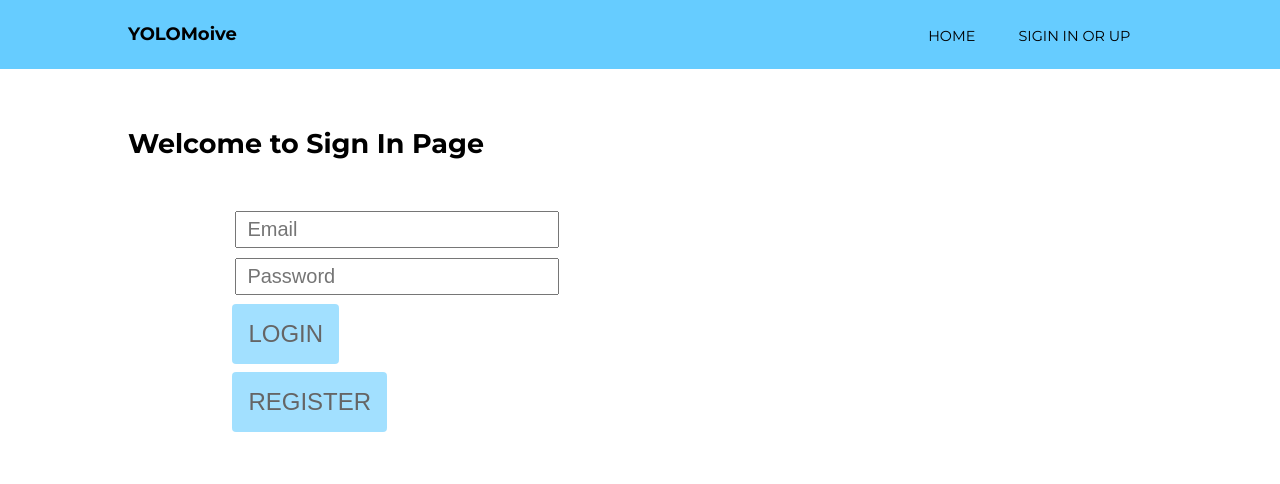
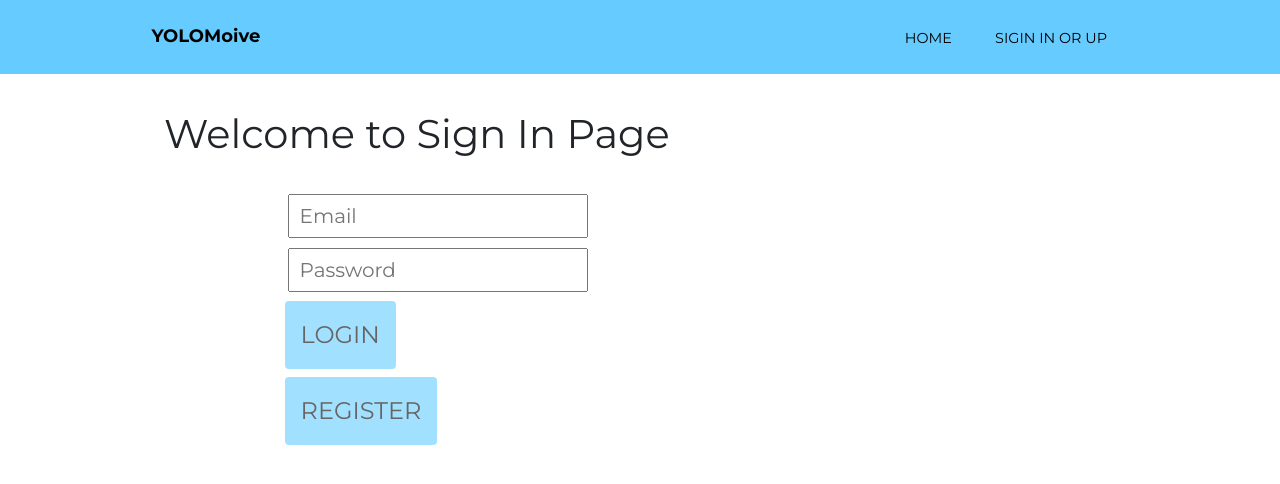
Before and after one commit to harrychor/304CEM_Client, an Angular app in the folder ng7-pre/: page /login in a window 1280 px wide. Shown: the top 484 px of the page. Built offline with nearby package versions, Linux system fonts and the light colour scheme; what angular-confirmation-popover would draw is missing.

Commit message:
fav delete update

```diff
--- a/ng7-pre/package.json
+++ b/ng7-pre/package.json
@@ -20,6 +20,7 @@
     "@angular/platform-browser-dynamic": "~9.1.6",
     "@angular/router": "~9.1.6",
     "angular-confirmation-popover": "^5.0.0",
+    "bootstrap": "^4.5.0",
     "rxjs": "~6.5.4",
     "tslib": "^1.10.0",
     "zone.js": "~0.10.2"
--- a/ng7-pre/src/app/contact/contact.component.html
+++ b/ng7-pre/src/app/contact/contact.component.html
@@ -4,7 +4,32 @@
  <h3>{{ moive.Title }}</h3>
  <h3>Year: {{ moive.Year }}</h3>
  <p><img src="{{ moive.Poster }}"></p>
- <button class="button" (click)="delFav(i)" confirm="Are you sure"
+ <button type="button" class="btn btn-primary"  (click)="open(i)" data-toggle="modal" data-target="#myModal">
+    Delete Favourites
+</button>
 
- >Delete Favourites</button>
- </li>
+ <div class="modal" id="myModal" [style.display]="showModal ? 'block' : 'none'">>
+    <div class="modal-dialog">
+      <div class="modal-content">
+
+        <!-- Modal Header -->
+        <div class="modal-header">
+          <h4 class="modal-title">WARNNING</h4>
+          <button type="button" class="close" (click) = "hide()"data-dismiss="modal">&times;</button>
+        </div>
+
+        <!-- Modal body -->
+        <div class="modal-body">
+          Are you want to Delete
+        </div>
+
+        <!-- Modal footer -->
+        <div class="modal-footer">
+            <button class="button" (click)="delFav()">Yes</button>
+            <button type="button" class="btn btn-danger" (click) = "hide()" data-dismiss="modal">Close</button>
+        </div>
+
+      </div>
+    </div>
+  </div>
+</li>
--- a/ng7-pre/src/app/contact/contact.component.scss
+++ b/ng7-pre/src/app/contact/contact.component.scss
@@ -14,3 +14,21 @@ ul {
     margin-left: 20px;
     text-align: left;
 }}}
+.button {
+    background: #66ccff;
+      border: none;
+      color: black;
+      text-transform: uppercase;
+      border-radius: 4px;
+      padding: 5px 20px;
+      opacity: 0.6;
+      transition: 0.3s;
+      display: inline-block;
+      text-decoration: none;
+      cursor: pointer;
+  }
+  .button:hover {opacity: 1}
+
+.modal.show{
+    display: block;
+}
--- a/ng7-pre/src/app/contact/contact.component.ts
+++ b/ng7-pre/src/app/contact/contact.component.ts
@@ -8,21 +8,30 @@ import{ConfirmationPopoverModule} from 'angular-confirmation-popover';
   styleUrls: ['./contact.component.scss']
 })
 export class ContactComponent implements OnInit {
+  showModal: boolean;
 
   constructor(private data: DataService) { }
   i:Number;
   moives:Object;
+  hide(){this.showModal = false;}
+  open(i:number){this.showModal = true;
+  sessionStorage.setItem('deleteID',i.toString());
+  }
+
   ngOnInit(): void {
+
     this.data.getFavData().subscribe(data=>{
       this.moives = data;
       console.log(this.moives)
 
       })
   }
-  delFav(i:number){
+  delFav(){
+    const i = sessionStorage.getItem('deleteID');
     console.log(this.moives[i]['_id'])
     const delID = this.moives[i]['_id']
+    this.hide()
     //window.alert();
-    //this.data.delFavData(delID)
+    this.data.delFavData(delID)
   }
 }
--- a/ng7-pre/src/styles.scss
+++ b/ng7-pre/src/styles.scss
@@ -1,3 +1,4 @@
+@import '~bootstrap/dist/css/bootstrap.min.css';
 @import
 url('https://fonts.googleapis.com/css?family=Montserrat:400,700');
 body, html {
```
Also changed, not shown: 1 other file (tests, documents, lock files or other folders).
